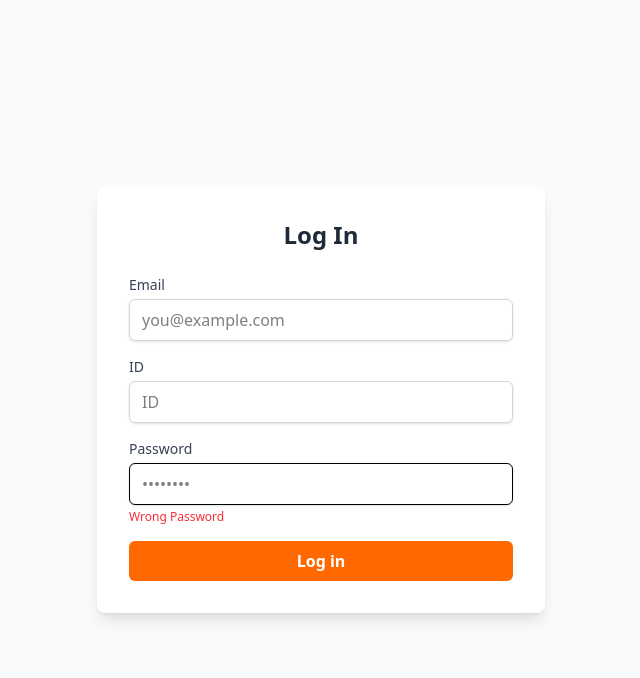
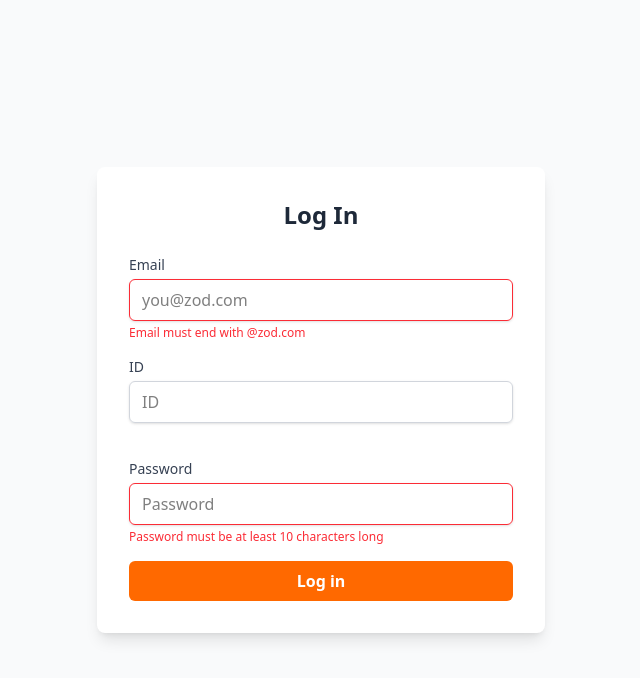
Before and after one commit to Sungmin-Kim-Dev/challenge26-forms, a Next.js app: page / in a window 1280 px wide. Both pictures are taken after typing "name@example.com", "Sample", "Sample123" into the empty fields and a click on the button "Log in". Shown: the top 678 px of the page, without its empty margins (319-959 px from the left). Built offline with nearby package versions, Linux system fonts and the light colour scheme.

Commit message:
use Zod to verify forms

```diff
--- a/app/actions.ts
+++ b/app/actions.ts
@@ -1,4 +1,22 @@
 "use server";
+
+import { z } from "zod";
+
+const loginSchema = z.object({
+  email: z
+    .string({ required_error: "Email is required." })
+    .email({ message: "Invalid email format." })
+    .refine((email) => email.endsWith("@zod.com"), {
+      message: "Email must end with @zod.com",
+    }),
+  id: z
+    .string({ required_error: "ID is required." })
+    .min(6, { message: "ID must be longer than 5 characters" }),
+  password: z
+    .string({ required_error: "Password is required." })
+    .min(10, { message: "Password must be at least 10 characters long" })
+    .regex(/\d/, { message: "Password must contain at least one number" }),
+});
 
 interface FormState {
   errors?: {
@@ -15,30 +33,21 @@ export async function logIn(
 ): Promise<FormState> {
   await new Promise((resolve) => setTimeout(resolve, 1000));
 
-  const email = formData.get("email") as string | null;
-  const id = formData.get("id") as string | null;
-  const password = formData.get("password") as string | null;
+  const data = {
+    email: formData.get("email"),
+    id: formData.get("id"),
+    password: formData.get("password"),
+  };
 
-  const errors: FormState["errors"] = {};
+  const result = loginSchema.safeParse(data);
 
-  if (!email) {
-    errors.email = ["Email is required."];
-  }
-  if (!id) {
-    errors.id = ["ID is required."];
-  }
-  if (!password) {
-    errors.password = ["Password is required."];
-  }
-
-  if (Object.keys(errors).length > 0) {
-    return { errors };
-  }
-
-  if (password !== "12345") {
+  if (!result.success) {
+    const fieldErrors = result.error.flatten().fieldErrors;
     return {
       errors: {
-        password: ["Wrong Password"],
+        email: fieldErrors.email,
+        id: fieldErrors.id,
+        password: fieldErrors.password,
       },
     };
   }
--- a/app/page.tsx
+++ b/app/page.tsx
@@ -6,15 +6,30 @@ import { useActionState } from "react";
 
 interface FormState {
   errors?: {
+    email?: string[];
+    id?: string[];
     password?: string[];
   };
   message?: string;
 }
 
+function SubmitButton() {
+  const { pending } = useFormStatus();
+
+  return (
+    <button
+      type="submit"
+      disabled={pending}
+      className="focus:ring-opacity-50 w-full cursor-pointer rounded-md bg-orange-500 px-4 py-2 font-semibold text-white transition duration-150 ease-in-out hover:bg-orange-600 disabled:cursor-not-allowed disabled:opacity-70"
+    >
+      {pending ? "Loading..." : "Log in"}
+    </button>
+  );
+}
+
 export default function Home() {
   const initialState: FormState = {};
   const [state, formAction] = useActionState(logIn, initialState);
-  const { pending } = useFormStatus();
 
   return (
     <div className="flex min-h-screen items-center justify-center bg-gray-50">
@@ -32,9 +47,18 @@ export default function Home() {
               name="email"
               type="email"
               required
-              placeholder="you@example.com"
-              className="w-full rounded-md border border-gray-300 px-3 py-2 shadow-sm focus:border-orange-500 focus:ring-orange-500 focus:outline-none"
+              placeholder="you@zod.com"
+              className={`w-full rounded-md border px-3 py-2 shadow-sm focus:border-orange-500 focus:ring-orange-500 focus:outline-none ${
+                state?.errors?.email ? "border-red-500" : "border-gray-300"
+              }`}
             />
+            <p
+              className={`mt-1 text-xs text-red-500 ${!state?.errors?.email && "invisible"}`}
+            >
+              {state?.errors?.email
+                ? state.errors.email[0]
+                : "error placeholder"}
+            </p>
           </div>
 
           <div>
@@ -50,8 +74,15 @@ export default function Home() {
               type="text"
               required
               placeholder="ID"
-              className="w-full rounded-md border border-gray-300 px-3 py-2 shadow-sm focus:border-orange-500 focus:ring-orange-500 focus:outline-none"
+              className={`w-full rounded-md border px-3 py-2 shadow-sm focus:border-orange-500 focus:ring-orange-500 focus:outline-none ${
+                state?.errors?.id ? "border-red-500" : "border-gray-300"
+              }`}
             />
+            <p
+              className={`mt-1 text-xs text-red-500 ${!state?.errors?.id && "invisible"}`}
+            >
+              {state?.errors?.id ? state.errors.id[0] : "error placeholder"}
+            </p>
           </div>
 
           <div>
@@ -66,23 +97,21 @@ export default function Home() {
               name="password"
               type="password"
               required
-              placeholder="••••••••"
-              className="w-full rounded-md border px-3 py-2 shadow-sm focus:border-orange-500 focus:ring-orange-500 focus:outline-none"
+              placeholder="Password"
+              className={`w-full rounded-md border px-3 py-2 shadow-sm focus:border-orange-500 focus:ring-orange-500 focus:outline-none ${
+                state?.errors?.password ? "border-red-500" : "border-gray-300"
+              }`}
             />
             <p
               className={`mt-1 text-xs text-red-500 ${!state?.errors?.password && "invisible"}`}
             >
-              {state?.errors?.password ? state.errors.password[0] : "error"}
+              {state?.errors?.password
+                ? state.errors.password[0]
+                : "error placeholder"}
             </p>
           </div>
 
-          <button
-            type="submit"
-            disabled={pending}
-            className="focus:ring-opacity-50 w-full cursor-pointer rounded-md bg-orange-500 px-4 py-2 font-semibold text-white transition duration-150 ease-in-out hover:bg-orange-600"
-          >
-            {pending ? "Loading..." : "Log in"}
-          </button>
+          <SubmitButton />
 
           {state?.message && (
             <p className="mt-2 text-center text-green-600">{state.message}</p>
--- a/package.json
+++ b/package.json
@@ -11,7 +11,8 @@
   "dependencies": {
     "next": "15.3.1",
     "react": "^19.0.0",
-    "react-dom": "^19.0.0"
+    "react-dom": "^19.0.0",
+    "zod": "^3.24.3"
   },
   "devDependencies": {
     "@eslint/eslintrc": "^3",
```
Also changed, not shown: 2 other files (tests, documents, lock files or other folders).
